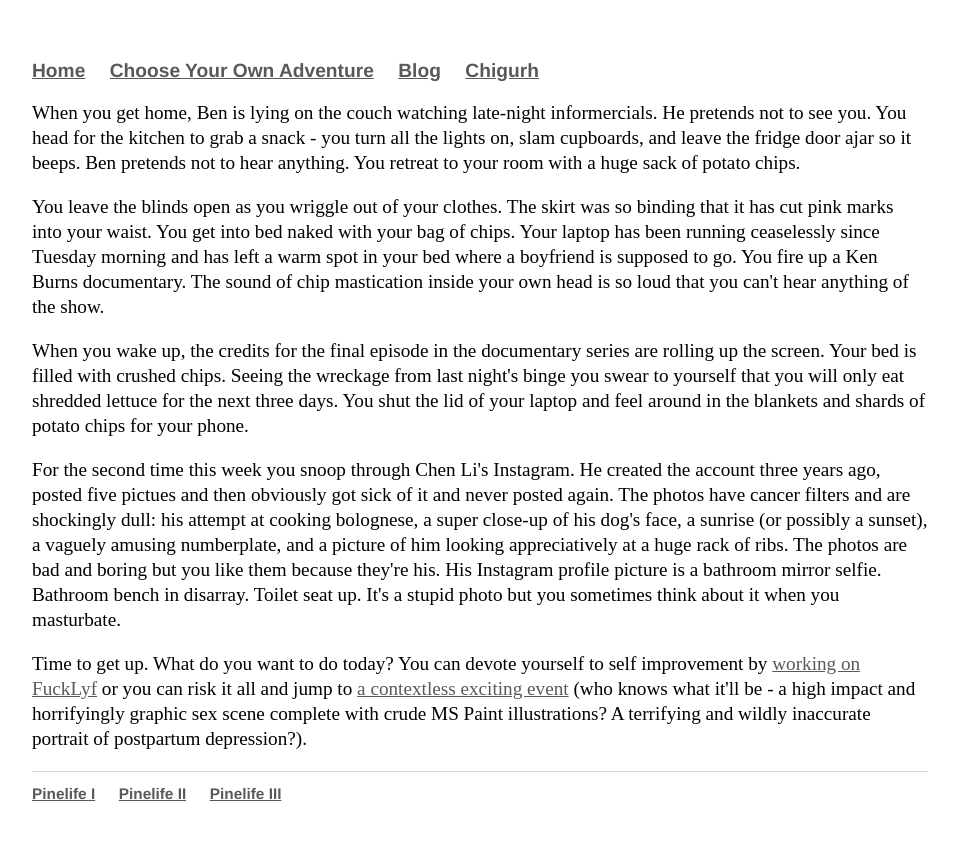
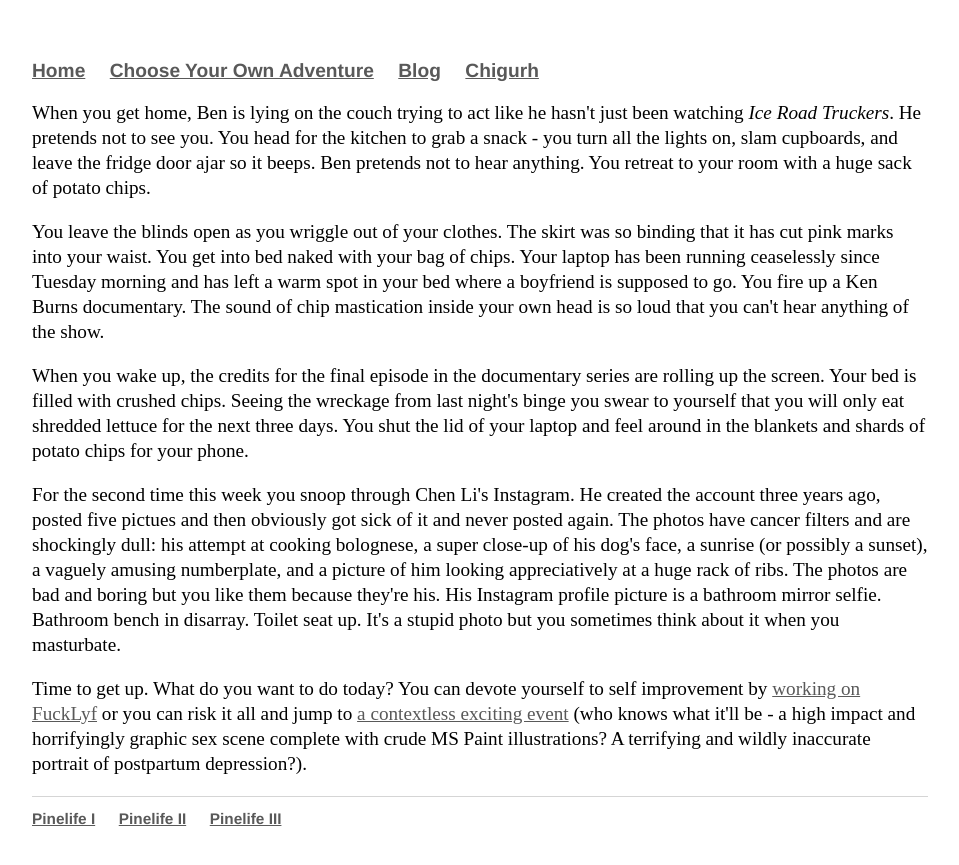
Before and after one commit to Pinelife/pinelife.github.io, a Jekyll site: the page built from Hellhole/Room5.html, in a window 1280 px wide. Shown: the top 865 px of the page, without its empty margins (160-1119 px from the left). Built offline with Jekyll 4.4.1, drawn with Linux system fonts in a browser that asks for light colours.

Commit message:
Update Room5.html

```diff
--- a/Hellhole/Room5.html
+++ b/Hellhole/Room5.html
@@ -2,8 +2,9 @@
 layout: default
 title: Pinelife
 ---
-<p>When you get home, Ben is lying on the couch watching late-night informercials. He pretends not to see you. You head for the kitchen
-	to grab a snack - you turn all the lights on, slam cupboards, and leave the fridge door ajar so it beeps. Ben pretends not
+<p>When you get home, Ben is lying on the couch trying to act like he hasn't just been watching <i>Ice Road Truckers</i>.
+	He pretends not to see you. You head for the kitchen to grab a snack - you turn all the lights on, slam cupboards,
+	and leave the fridge door ajar so it beeps. Ben pretends not
 	to hear anything. You retreat to your room with a huge sack of potato chips.</p>
 <p>
 You leave the blinds open as you wriggle out of your clothes. The skirt was so binding that it has cut pink marks into your waist.
```
